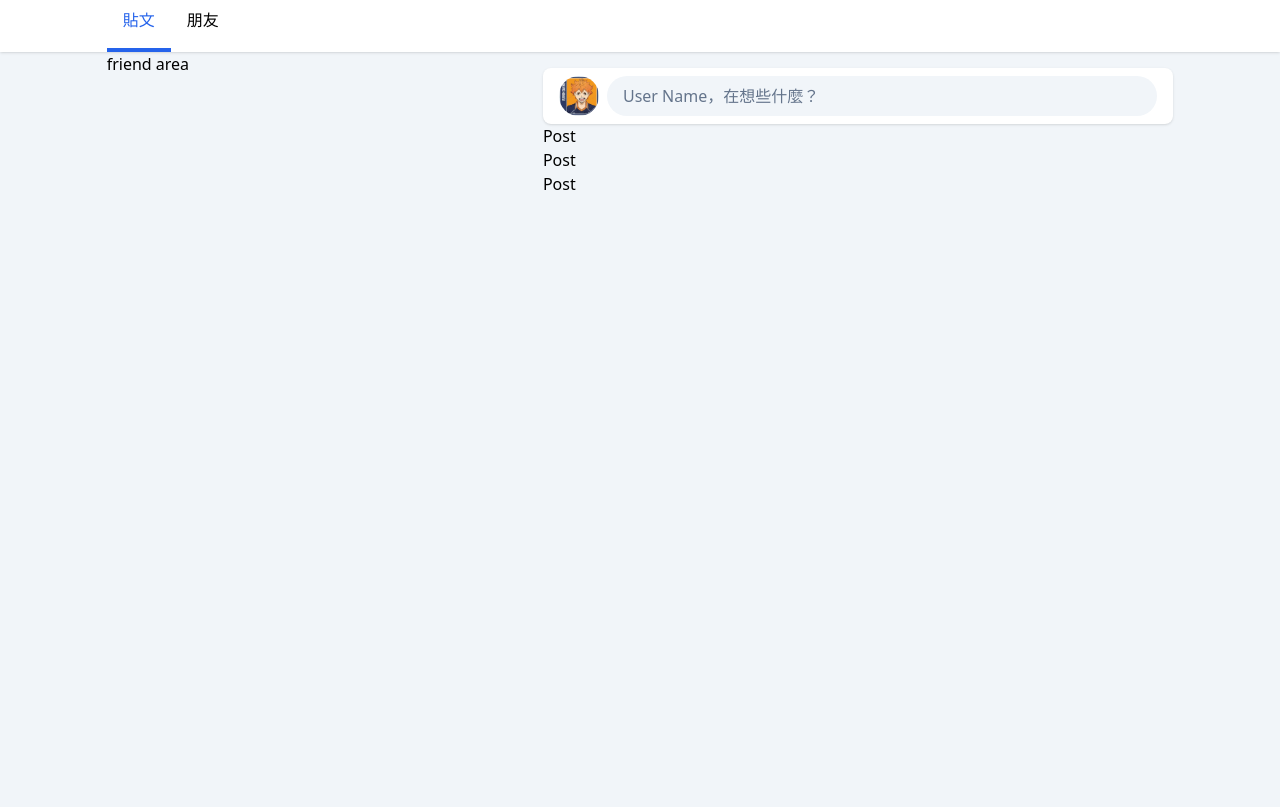
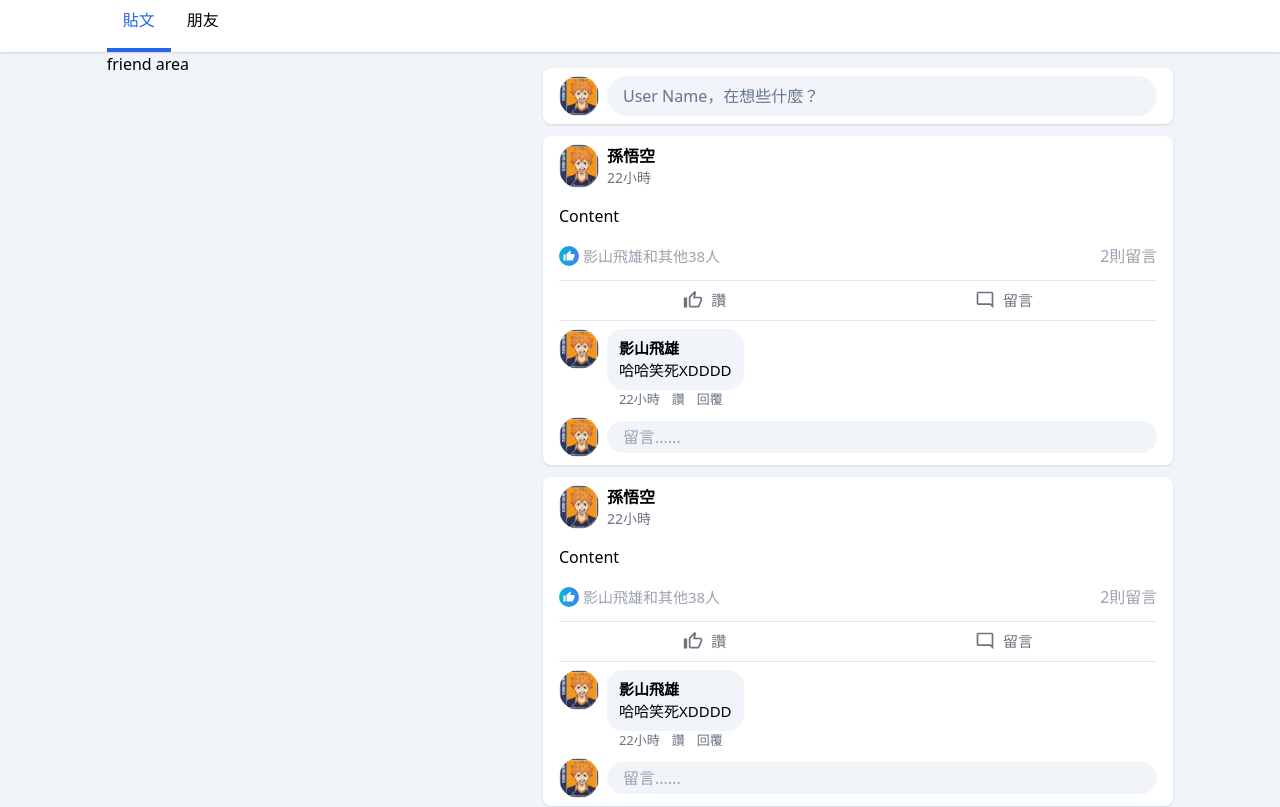
Before and after one commit to Glenn8119/facebook-clone, a React (Vite) app in the folder frontend/: page /personal in a window 1280 px wide. Shown: the part 580-1387 px from the top of the page. Before the commit the page ends 800 px from the top, so only its background shows below. Built offline with nearby package versions, Linux system fonts and the light colour scheme; sample sign-in values are in the browser's storage.

Commit message:
FE-feat: post component

```diff
--- a/frontend/src/components/common/post-area/add-post/AddPost.tsx
+++ b/frontend/src/components/common/post-area/add-post/AddPost.tsx
@@ -3,15 +3,13 @@ import { FC, useState } from 'react'
 import AddPostModal from '@/components/common/post-area/add-post/AddPostModal'
 import Card from '@/components/layout/Card'
 
-interface AddPostProps {}
-
-const AddPost: FC<AddPostProps> = () => {
+const AddPost = () => {
   const userName = 'User Name'
   const [showModal, setShowModal] = useState(false)
 
   return (
     <>
-      <Card className='h-14'>
+      <Card className='flex items-center h-14 mb-3'>
         <Avatar className='mr-2' />
         <div
           className='flex items-center flex-grow cursor-pointer p-4 h-full rounded-full bg-slate-100 text-slate-500'
--- a/frontend/src/components/common/post-area/post-list/Post.tsx
+++ /dev/null
@@ -1,9 +0,0 @@
-import { FC } from 'react'
-
-interface PostProps {}
-
-const Post: FC<PostProps> = () => {
-  return <div>Post</div>
-}
-
-export default Post
--- a/frontend/src/components/common/post-area/post-list/PostList.tsx
+++ b/frontend/src/components/common/post-area/post-list/PostList.tsx
@@ -1,5 +1,5 @@
 import { FC } from 'react'
-import Post from '@/components/common/post-area/post-list/Post'
+import Post from '@/components/common/post-area/post-list/post/Post'
 
 interface PostListProps {}
 
@@ -7,7 +7,7 @@ const PostList: FC<PostListProps> = () => {
   return (
     <div>
       {[1, 2, 3].map((num) => (
-        <Post key={num} />
+        <Post className='mb-3' key={num} />
       ))}
     </div>
   )
--- /dev/null
+++ b/frontend/src/components/common/post-area/post-list/post/Comment.tsx
@@ -0,0 +1,31 @@
+import Avatar from '@/components/Avatar'
+import { FC } from 'react'
+import { twMerge } from 'tailwind-merge'
+
+type CommentProps = {
+  className?: string
+}
+
+const Comment: FC<CommentProps> = ({ className }) => {
+  const cn = twMerge('flex items-start', className)
+  return (
+    <div className={cn}>
+      <Avatar className='mr-2' />
+      <div>
+        <div className='bg-main rounded-2xl py-2 px-3 text-15'>
+          <div className='cursor-pointer font-bold hover:underline'>
+            影山飛雄
+          </div>
+          <div>哈哈笑死XDDDD</div>
+        </div>
+        <div className='pl-3 text-13 text-gray-500'>
+          <span className='font-light  mr-3'>22小時</span>
+          <span className='cursor-pointer hover:underline mr-3'>讚</span>
+          <span className='cursor-pointer hover:underline mr-3'>回覆</span>
+        </div>
+      </div>
+    </div>
+  )
+}
+
+export default Comment
--- /dev/null
+++ b/frontend/src/components/common/post-area/post-list/post/CommentAction.tsx
@@ -0,0 +1,19 @@
+import Avatar from '@/components/Avatar'
+import Input from '@/components/form/Input'
+import { FC } from 'react'
+
+interface CommentActionProps {}
+
+const CommentAction: FC<CommentActionProps> = () => {
+  return (
+    <div className='flex items-center'>
+      <Avatar className='mr-2' />
+      <Input
+        className='h-8 border-none rounded-full bg-main'
+        placeholder='留言......'
+      />
+    </div>
+  )
+}
+
+export default CommentAction
--- /dev/null
+++ b/frontend/src/components/common/post-area/post-list/post/Post.tsx
@@ -0,0 +1,49 @@
+import Card from '@/components/layout/Card'
+import { FC } from 'react'
+
+import PostUserInfo from './PostUserInfo'
+import {
+  MdThumbUp,
+  MdOutlineThumbUp,
+  MdOutlineModeComment
+} from 'react-icons/md'
+import Comment from './Comment'
+import CommentAction from './CommentAction'
+
+type PostProps = {
+  className: string
+}
+
+const Post: FC<PostProps> = ({ className }) => {
+  return (
+    <Card className={className}>
+      <PostUserInfo />
+      <div className='py-4'>Content</div>
+      <div className='flex items-center mb-3'>
+        <div className='w-5 h-5 flex items-center justify-center bg-gradient-to-r from-cyan-500 to-blue-500 rounded-full mr-1'>
+          <MdThumbUp color='white' size={12} />
+        </div>
+        <span className='mr-auto text-15 text-gray-400 hover:underline cursor-pointer'>
+          影山飛雄和其他38人
+        </span>
+        <span className='cursor-pointer hover:underline text-gray-400'>
+          2則留言
+        </span>
+      </div>
+      <div className='flex py-1 mb-2 border-t border-b text-gray-500 text-15'>
+        <div className='flex items-center justify-center flex-grow py-1 cursor-pointer hover:bg-main'>
+          <MdOutlineThumbUp size='20' className='mr-2' />
+          <span>讚</span>
+        </div>
+        <div className='flex items-center justify-center flex-grow py-1 cursor-pointer hover:bg-main'>
+          <MdOutlineModeComment size='20' className='mr-2' />
+          <span>留言</span>
+        </div>
+      </div>
+      <Comment className='mb-2' />
+      <CommentAction />
+    </Card>
+  )
+}
+
+export default Post
--- /dev/null
+++ b/frontend/src/components/common/post-area/post-list/post/PostUserInfo.tsx
@@ -0,0 +1,15 @@
+import Avatar from '@/components/Avatar'
+
+const PostUserInfo = () => {
+  return (
+    <div className='flex'>
+      <Avatar className='mr-2' />
+      <div>
+        <div className='font-bold cursor-pointer hover:underline'>孫悟空</div>
+        <div className='text-gray-500 text-sm'>22小時</div>
+      </div>
+    </div>
+  )
+}
+
+export default PostUserInfo
--- a/frontend/src/components/form/Input.tsx
+++ b/frontend/src/components/form/Input.tsx
@@ -5,7 +5,7 @@ type InputProps = InputHTMLAttributes<HTMLInputElement>
 
 const Input: FC<InputProps> = (props) => {
   const className = twMerge(
-    'w-full border-gray-300 border rounded-md h-12 p-4',
+    'w-full border-gray-300 border rounded-md h-12 p-4 outline-none',
     props.className
   )
 
--- a/frontend/src/components/layout/Card.tsx
+++ b/frontend/src/components/layout/Card.tsx
@@ -3,14 +3,11 @@ import { twMerge } from 'tailwind-merge'
 
 type CardProps = {
   children: ReactNode
-  className: string
+  className?: string
 }
 
 const Card: FC<CardProps> = ({ children, className }) => {
-  const cn = twMerge(
-    'flex items-center p-2 px-4 rounded-lg bg-white shadow',
-    className
-  )
+  const cn = twMerge('p-2 px-4 rounded-lg bg-white shadow', className)
 
   return <div className={cn}>{children}</div>
 }
--- a/frontend/tailwind.config.js
+++ b/frontend/tailwind.config.js
@@ -14,6 +14,10 @@ export default {
       },
       backgroundColor: {
         main: colors.slate[100]
+      },
+      fontSize: {
+        15: '15px',
+        13: '13px'
       }
     }
   },
```
